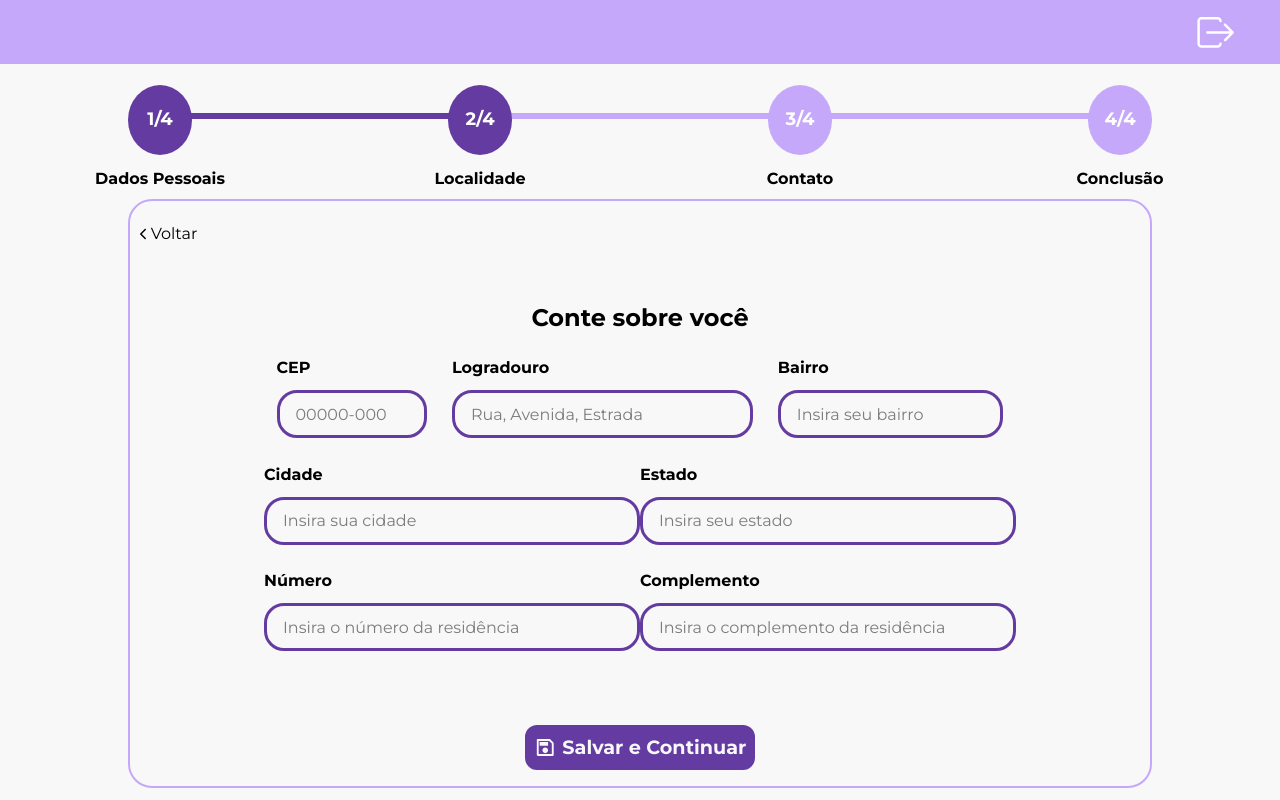
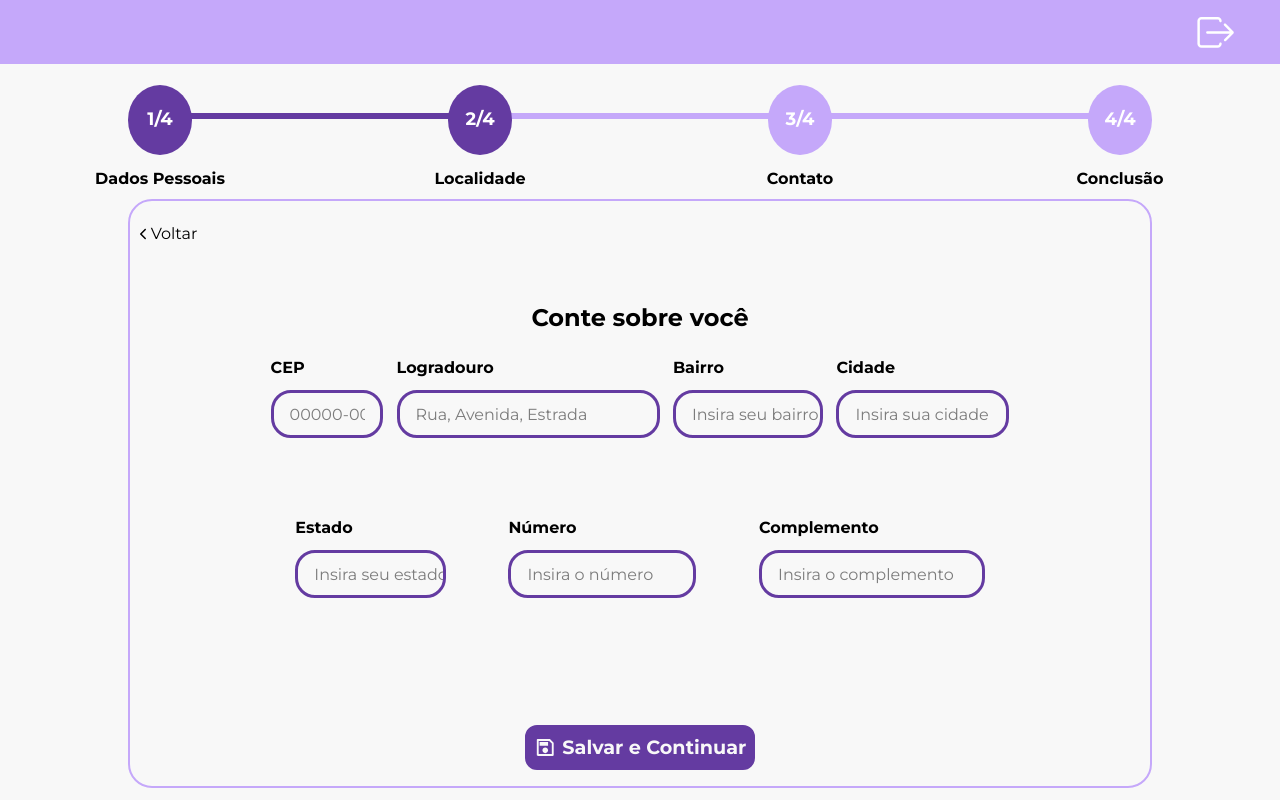
Before and after one commit to CodeSensor-PI/web-psi-rizerio, a React (Vite) app: page /forms/localidade in a window 1280 px wide. Built offline with nearby package versions, Linux system fonts and the light colour scheme.

Commit message:
:recycle: refactor: Alterando tamanho dos input e colocando redirecionamento entre telas

```diff
--- a/src/pages/sessao/formularioCadastro/step1/DadosPessoais.jsx
+++ b/src/pages/sessao/formularioCadastro/step1/DadosPessoais.jsx
@@ -10,9 +10,10 @@ const DadosPessoais = () => {
             <HeaderDash showSettingsIcon={false} />
             <section className={styles.dados_pessoais}>
                 <StepComponent stepAtual={1} />
-                <MainComponent showBackItem={false} caminhoTela={"/forms/localidade"}>
+                <MainComponent stepAtual={1} showBackItem={false} caminhoTela={"/forms/localidade"}>
                     <div className={styles.inputs_content_dados}>
                         <Input className="flex-col"
+                            height="h-[50%]"
                             label="Quando você nasceu"
                             type="date"
                             onChange={(e) => console.log(e.target.value)}
--- a/src/pages/sessao/formularioCadastro/step2/Localidade.jsx
+++ b/src/pages/sessao/formularioCadastro/step2/Localidade.jsx
@@ -9,53 +9,57 @@ const Localidade = () => {
         <>
             <HeaderDash showSettingsIcon={false} />
             <section className={styles.localidade}>
-            <StepComponent stepAtual={2} />
-                <MainComponent caminhoTela={"/forms/contato"} showBackItem={true}>
+                <StepComponent stepAtual={2} />
+                <MainComponent stepAtual={2} caminhoTela={"/forms/contato"} showBackItem={true}>
                     <div className={styles.inputs_content_localidade}>
                         <Input
-                            width="w-[20%]"
+                            width="w-[15%]"
                             label="CEP"
                             type="number"
                             onChange={(e) => console.log(e.target.value)}
                             placeholder="00000-000"
                         />
                         <Input
-                            width="w-[40%]"
+                            width="w-[35%]"
                             label="Logradouro"
                             type="text"
                             onChange={(e) => console.log(e.target.value)}
                             placeholder="Rua, Avenida, Estrada"
                         />
                         <Input
-                            width="w-[30%]"
+                            width="w-[20%]"
                             label="Bairro"
                             type="text"
                             onChange={(e) => console.log(e.target.value)}
                             placeholder="Insira seu bairro"
                         />
                         <Input
+                            width="w-[23%]"
                             label="Cidade"
                             type="text"
                             onChange={(e) => console.log(e.target.value)}
                             placeholder="Insira sua cidade"
                         />
                         <Input
+                            width="w-[20%]"
                             label="Estado"
                             type="text"
                             onChange={(e) => console.log(e.target.value)}
                             placeholder="Insira seu estado"
                         />
                         <Input
+                            width="w-[25%]"
                             label="Número"
                             type="number"
                             onChange={(e) => console.log(e.target.value)}
-                            placeholder="Insira o número da residência"
+                            placeholder="Insira o número"
                         />
                         <Input
+                            width="w-[30%]"
                             label="Complemento"
                             type="text"
                             onChange={(e) => console.log(e.target.value)}
-                            placeholder="Insira o complemento da residência"
+                            placeholder="Insira o complemento"
                         />
                     </div>
                 </MainComponent>
```
